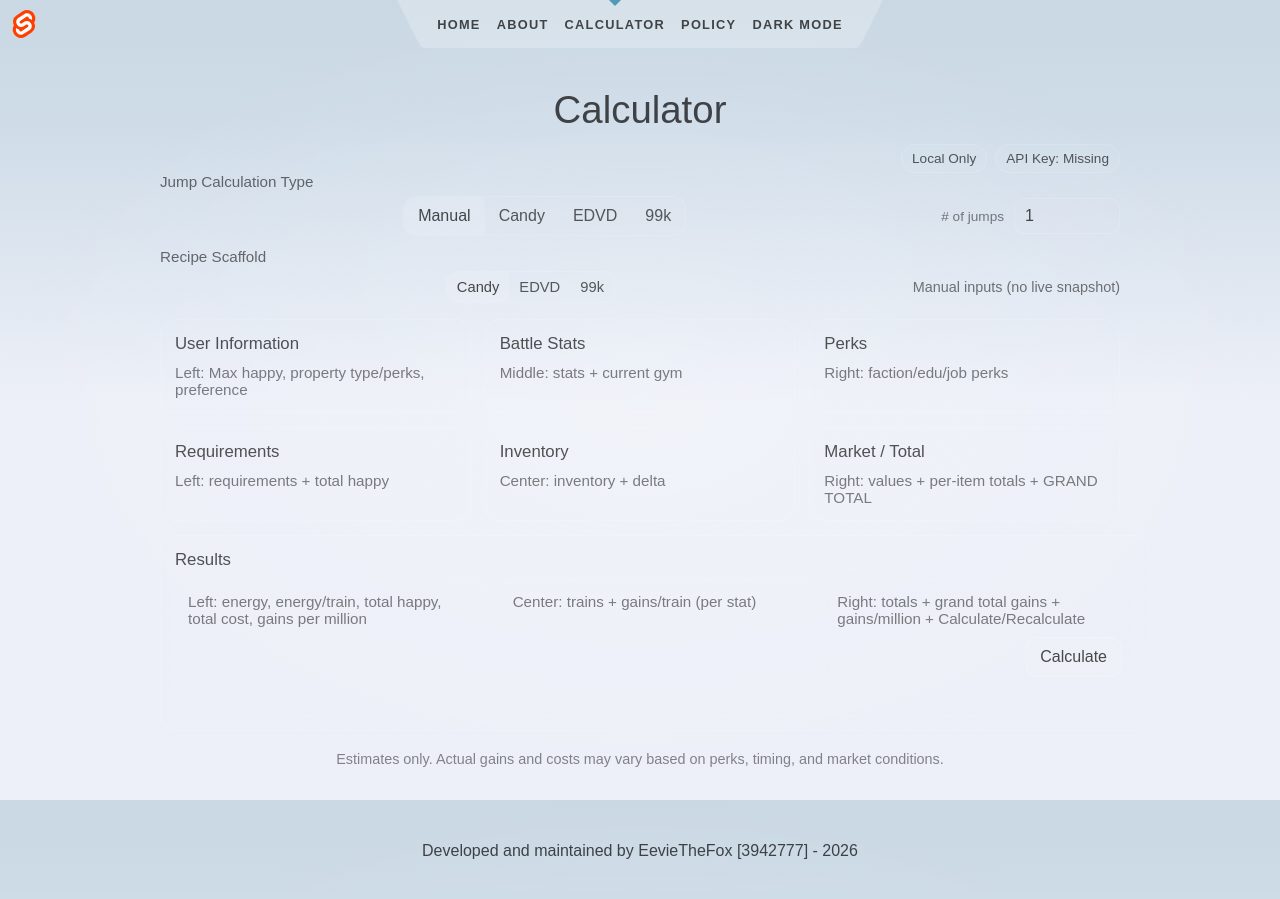
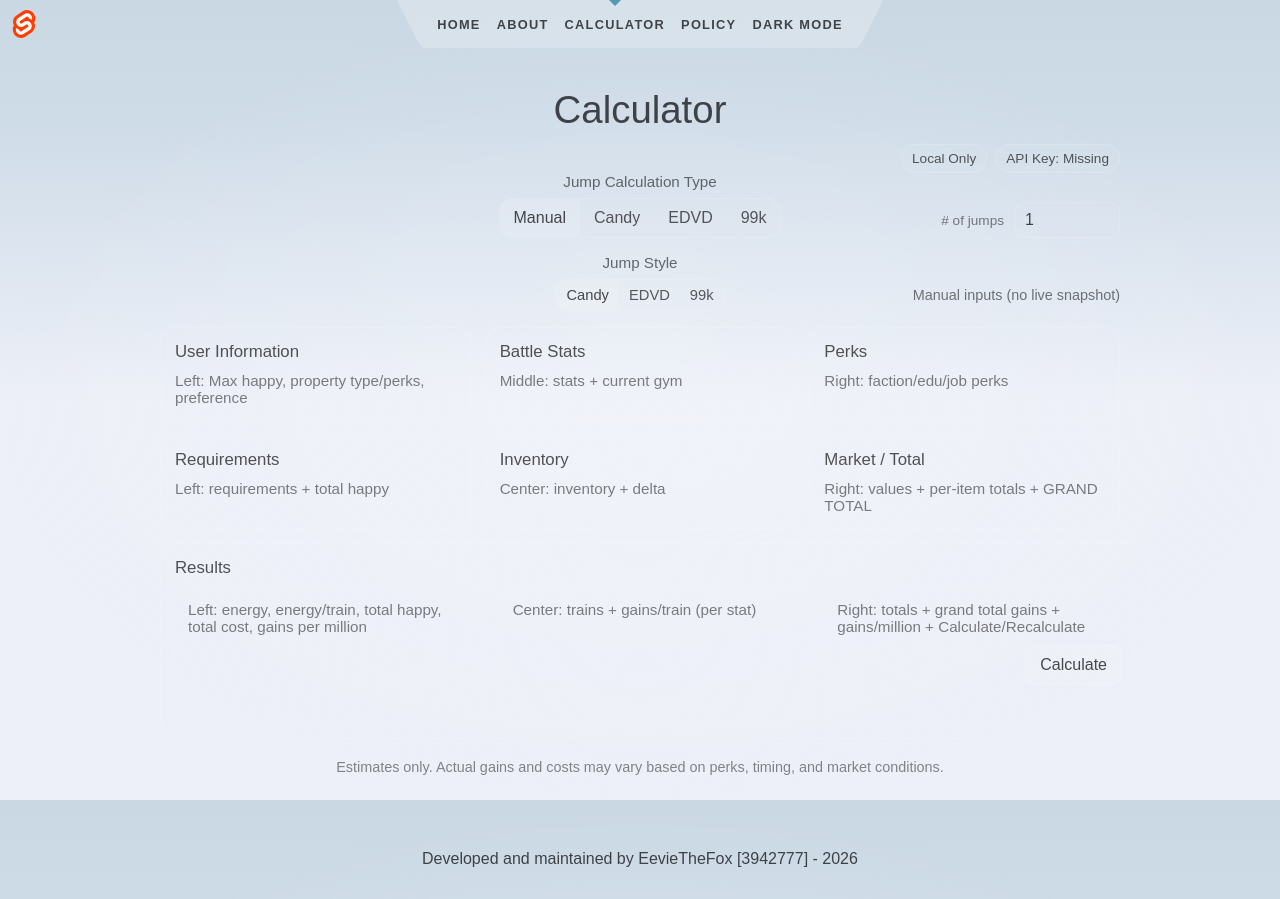
Before and after one commit to EevieTheFox/Torn-Gainz-Web-App, a SvelteKit app: page /calculator in a window 1280 px wide. Built offline with nearby package versions, Linux system fonts and the light colour scheme.

Commit message:
ui tweaks

```diff
--- a/src/routes/calculator/+page.svelte
+++ b/src/routes/calculator/+page.svelte
@@ -72,7 +72,10 @@
 
         <div class="control-area">
             <div class="row row-center">
-                <div class="row-label">Jump Calculation Type</div>
+                <div class="control-row">
+                    <div class="left"></div>
+                    <div class="mid">
+                        <div class="row-label centered">Jump Calculation Type</div>
                         <div class="row-controls">
                             <div class="center">
                                 <!-- We’ll wire clicks manually for clarity -->
@@ -89,7 +92,11 @@
                                 </div>
                             </div>
 
-                    <div class="right">
+
+                        </div>
+                    </div>
+
+                    <div class="right-jumps">
                         <label class="mini-label" for="jumps"># of jumps</label>
                         <input
                                 id="jumps"
@@ -106,9 +113,10 @@
 
             <div class="row row-center">
                 {#if state.jumpType === 'manual'}
-                    <div class="row-label">Recipe Scaffold</div>
-                    <div class="row-controls">
-                        <div class="center">
+                    <div class="control-row">
+                        <div class="left"></div>
+                        <div class="mid">
+                            <div class="row-label centered">Jump Style</div>
                             <div class="seg-wrap small">
                                 {#each scaffoldOptions as opt (opt.value)}
                                     <button
@@ -126,10 +134,15 @@
                             <span class="meta-item">Manual inputs (no live snapshot)</span>
                         </div>
                     </div>
+
                 {:else}
-                    <div class="row-label">Input Mode</div>
                     <div class="row-controls">
                         <div class="center">
+                            <div class="control-row">
+                                <div class="left"></div>
+
+                                <div class="mid">
+                                    <div class="row-label centered">Input Mode</div>
                                     <div class="seg-wrap small">
                                         <button
                                                 type="button"
@@ -147,18 +160,20 @@
                                             Manual
                                         </button>
                                     </div>
+
+                                    {#if !uiConsent.canUseAutoMode}
+                                        <div class="hint centered">API key required for Auto</div>
+                                    {/if}
                                 </div>
 
-                        {#if !uiConsent.canUseAutoMode}
-                            <span class="hint">API key required for Auto</span>
-                        {/if}
-
-                        <div class="right meta">
+                                <div class="right metaAuto">
                                     {#if state.snapshotAt}
                                         <span class="meta-item">Accurate as of: {state.snapshotAt.toLocaleString()}</span>
                                     {:else}
                                         <span class="meta-item">No snapshot yet</span>
                                     {/if}
+                                </div>
+                            </div>
                         </div>
                     </div>
                 {/if}
@@ -167,6 +182,7 @@
             {#if state.lastNotice}
                 <div class="notice">{state.lastNotice}</div>
             {/if}
+
         </div>
     </header>
 
@@ -213,7 +229,7 @@
                     <div class="placeholder">Right: totals + grand total gains + gains/million + Calculate/Recalculate</div>
                     <div class="cta">
                         <button type="button" class="primary">
-                            {state.jumpType === 'manual' ? 'Calculate' : 'Recalculate'}
+                            {state.jumpType === 'manual' || !state.snapshotAt ? 'Calculate' : 'Recalculate'}
                         </button>
                     </div>
                 </div>
@@ -240,12 +256,6 @@
         opacity: 0.65;
     }
 
-    .control-area {
-        display: flex;
-        flex-direction: column;
-        gap: 12px;
-    }
-
     .row {
         display: flex;
         flex-direction: column;
@@ -257,19 +267,50 @@
         font-size: 0.95em;
     }
 
-    .row-controls {
-        display: grid;
-        grid-template-columns: 1fr auto;
-        gap: 12px;
-        align-items: center;
+    .control-area {
+        display: flex;
+        flex-direction: column;
+        gap: 16px; /* a bit more breathing room */
     }
 
-    .center {
+    .control-row {
+        display: grid;
+        grid-template-columns: 1fr auto 1fr;
+        align-items: center;
+        gap: 12px;
+    }
+
+    .control-row .mid {
         display: flex;
-        justify-content: center;
+        flex-direction: column;
+        align-items: center;
+        gap: 8px;
+    }
+
+    .control-row .left {
+        /* intentional spacer */
+    }
+
+    .control-row .right {
+        display: flex;
+        gap: 10px;
+        align-items: center;
+        justify-content: flex-end;
+    }
+
+    .row-label.centered {
+        text-align: center;
     }
 
     .right {
+        display: flex;
+        gap: 10px;
+        align-items: center;
+        justify-content: flex-end;
+    }
+
+    .right-jumps{
+        margin-top: auto;
         display: flex;
         gap: 10px;
         align-items: center;
@@ -291,6 +332,13 @@
     }
 
     .meta {
+        margin-top: 25px;
+        opacity: 0.75;
+        font-size: 0.9em;
+    }
+
+    .metaAuto {
+        margin-top: 10px;
         opacity: 0.75;
         font-size: 0.9em;
     }
```
Lines whose indentation alone changed are shown as unchanged.
